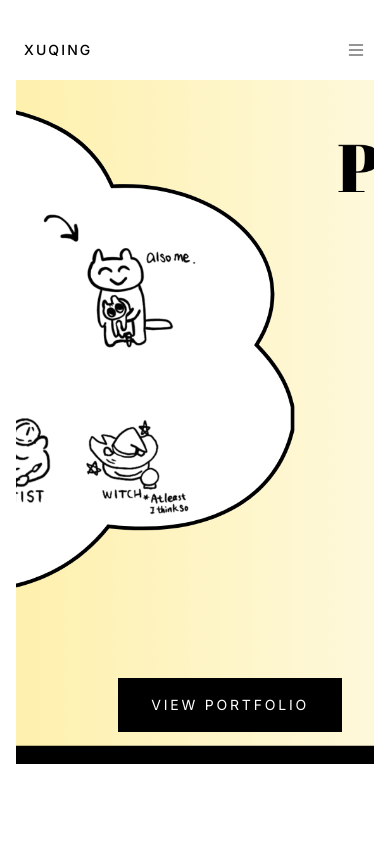
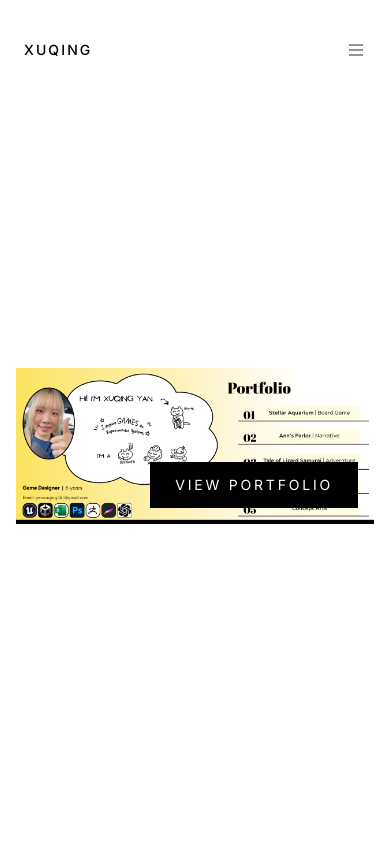
Before and after one commit to sunnyyan991/xuqing, a Vue app: page / in a window 390 px wide. Shown: the top 844 px of the page. Built offline with nearby package versions, Linux system fonts and the light colour scheme.

Commit message:
顯示整張hero圖片

```diff
--- a/src/views/HomeView.vue
+++ b/src/views/HomeView.vue
@@ -22,21 +22,21 @@ const scrollToWorks = () => {
 <template>
   <main>
     <!-- Hero Section (Yellow area in wireframe) -->
-    <section class="relative h-screen flex items-center justify-center">
-      <div class="w-full h-full max-w-[1600px] mx-auto px-4 md:px-8 lg:px-12 py-20 md:py-24">
-        <div class="relative w-full h-full overflow-hidden bg-neutral-100">
-          <!-- Hero Image -->
+    <section class="relative min-h-screen flex items-center justify-center pt-20 md:pt-24 pb-8">
+      <div class="w-full max-w-[1600px] mx-auto px-4 md:px-8 lg:px-12">
+        <div class="relative w-full bg-neutral-100 flex items-center justify-center">
+          <!-- Hero Image - 完整顯示整張圖片 -->
           <img
               :src="heroImage"
               alt="Portfolio Hero"
-              class="w-full h-full object-cover"
+              class="w-full h-auto max-h-[calc(100vh-8rem)] object-contain"
           />
 
           <!-- View Portfolio Button (Blue area - bottom right corner) -->
           <button
               @click="scrollToWorks"
-              class="absolute bottom-8 right-8 md:bottom-12 md:right-12
-                   px-8 py-4 text-sm tracking-widest uppercase
+              class="absolute bottom-4 right-4 md:bottom-8 md:right-8
+                   px-6 py-3 md:px-8 md:py-4 text-sm tracking-widest uppercase
                    bg-black text-white border border-black
                    hover:bg-white hover:text-black
                    transition-all duration-300 ease-out"
```
